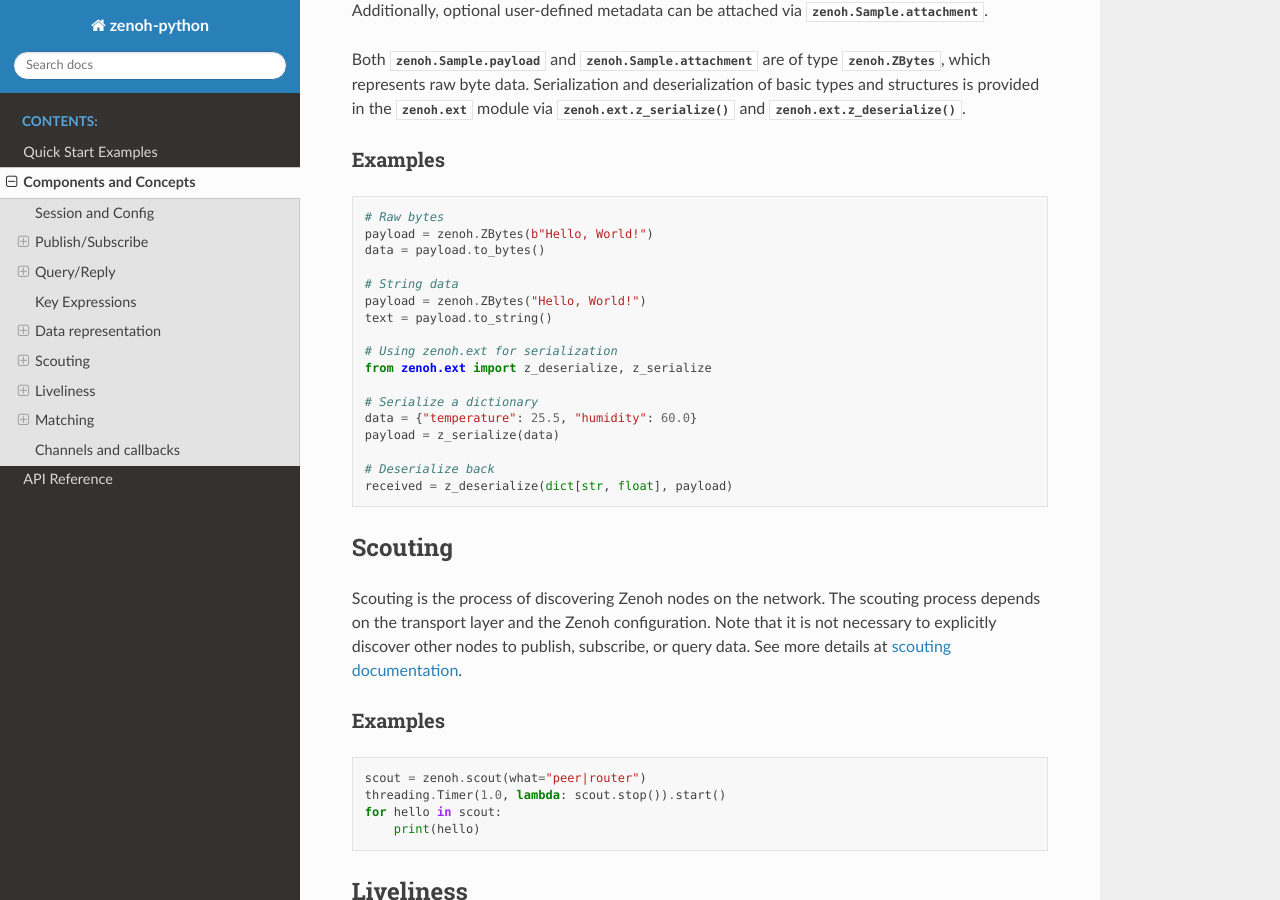
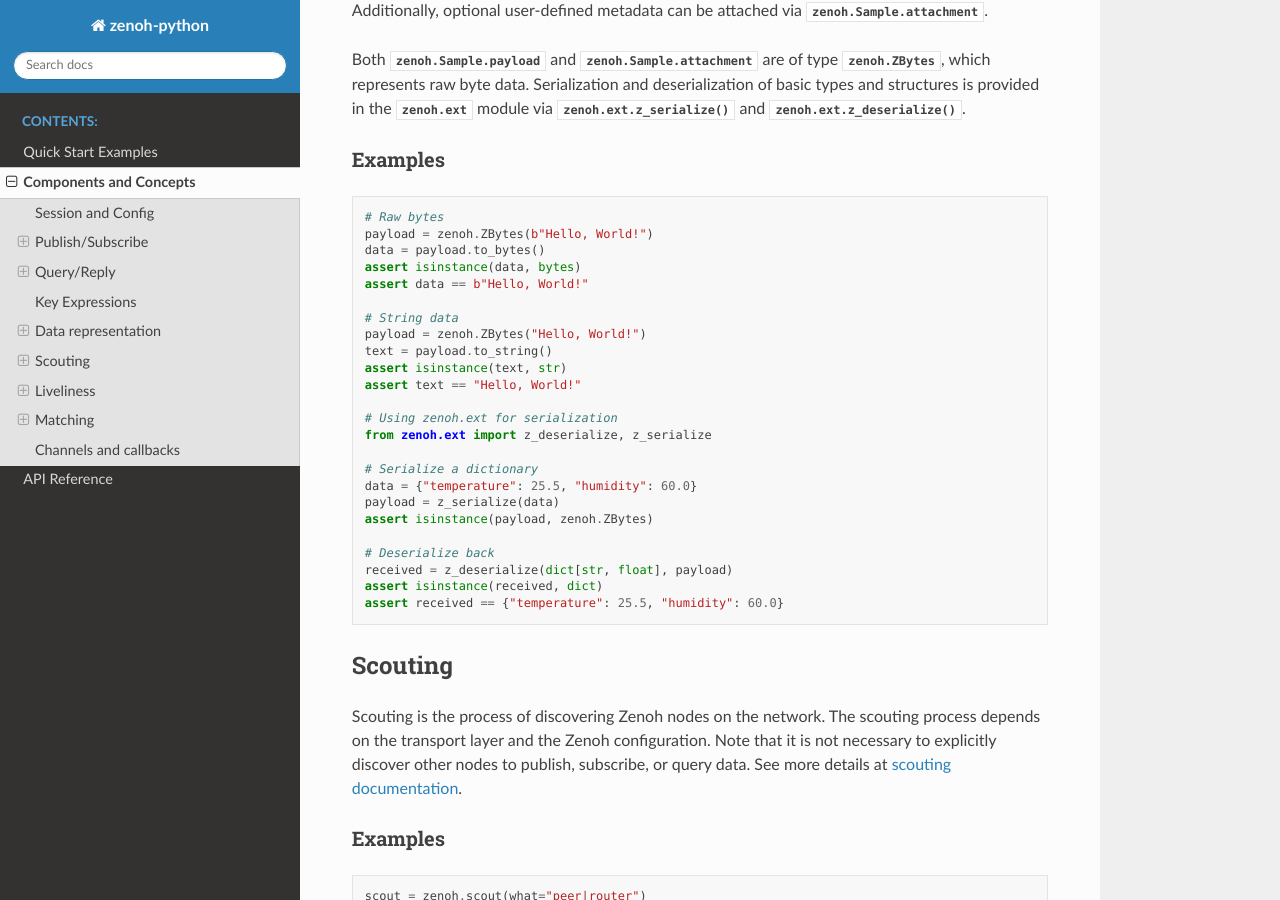
Before and after one commit to eclipse-zenoh/zenoh-python, a Sphinx documentation site: the page built from docs/concepts.rst, in a window 1280 px wide and 900 px high, scrolled down 5098 px. Built offline with Sphinx 7.4.7 and the Read the Docs theme 3.1.0, drawn with Linux system fonts in a browser that asks for light colours.

Commit message:
serialize example improved

```diff
--- a/docs/concepts.rst
+++ b/docs/concepts.rst
@@ -206,7 +206,7 @@ Examples
 
 .. literalinclude:: examples/data_representation.py
    :language: python
-   :lines: 17-33
+   :lines: 17-40
 
 Scouting
 --------
--- a/docs/examples/data_representation.py
+++ b/docs/examples/data_representation.py
@@ -17,10 +17,14 @@ import zenoh
 # Raw bytes
 payload = zenoh.ZBytes(b"Hello, World!")
 data = payload.to_bytes()
+assert isinstance(data, bytes)
+assert data == b"Hello, World!"
 
 # String data
 payload = zenoh.ZBytes("Hello, World!")
 text = payload.to_string()
+assert isinstance(text, str)
+assert text == "Hello, World!"
 
 # Using zenoh.ext for serialization
 from zenoh.ext import z_deserialize, z_serialize
@@ -28,7 +32,10 @@ from zenoh.ext import z_deserialize, z_serialize
 # Serialize a dictionary
 data = {"temperature": 25.5, "humidity": 60.0}
 payload = z_serialize(data)
+assert isinstance(payload, zenoh.ZBytes)
 
 # Deserialize back
 received = z_deserialize(dict[str, float], payload)
+assert isinstance(received, dict)
+assert received == {"temperature": 25.5, "humidity": 60.0}
 # DOC_EXAMPLE_END
```
